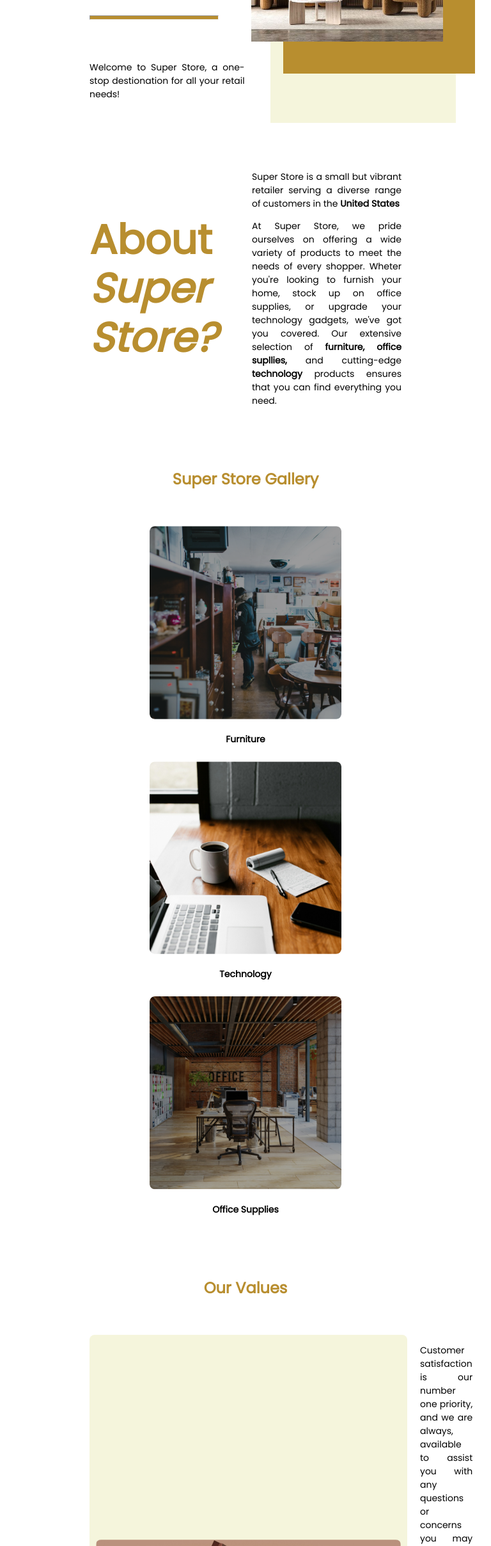
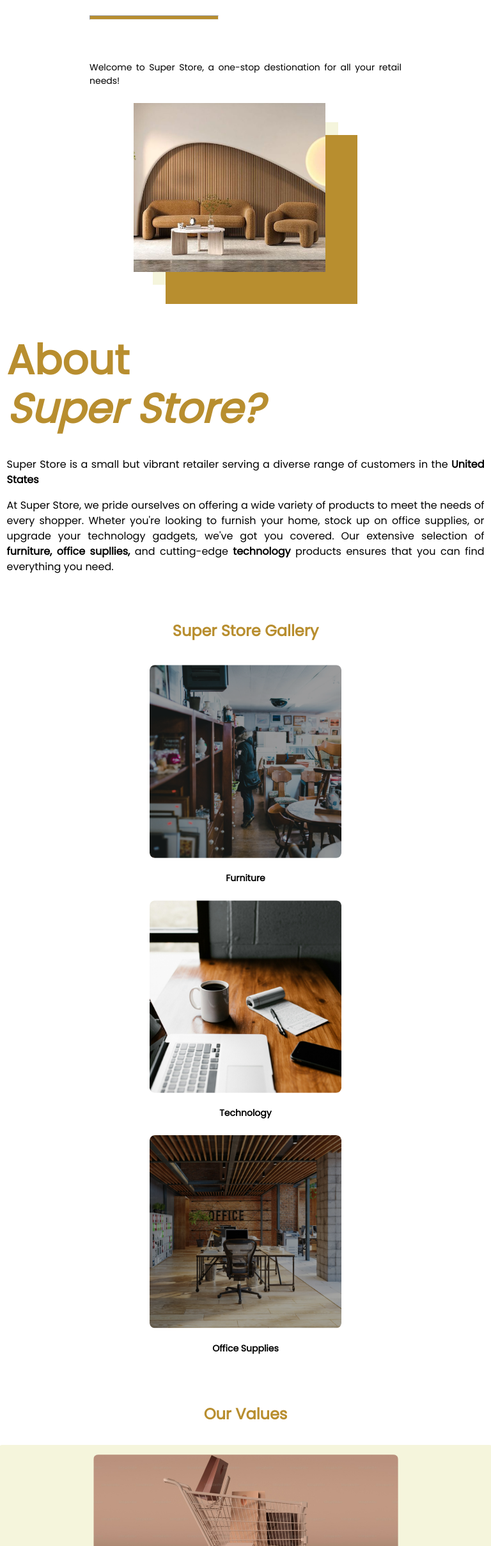
Before and after one commit to Kampus-Merdeka-Software-Engineering/km-feb24-balikpapan-14, a plain HTML site: page about.html in a window 768 px wide. Shown: the part 384-2800 px from the top of the page at 64% size. Drawn offline with Linux system fonts and the light colour scheme.

Commit message:
update responsive about

```diff
--- a/css/about.css
+++ b/css/about.css
@@ -11,6 +11,7 @@ header {
   width: 100vw;
   z-index: 100;
 }
+
 nav {
 
   background-color: rgb(255, 255, 255);
@@ -40,7 +41,7 @@ a:hover {
 }
 
 main {
-  margin:  88px 100px 0 100px;
+  margin: 88px 100px 0 100px;
 }
 
 footer {
@@ -299,12 +300,29 @@ p {
     margin: 0 auto;
   }
 
+  .big-title h1 {
+    padding-top: 20px;
+  }
+
   .title h2 {
     margin: 0 auto;
     text-align: center;
   }
 
-  .content {
+  .container .content div {
+    width: 200%;
+  }
+
+  .container .content div p {
+    font-size: 14px;
+    line-height: 1.4;
+    margin-bottom: 12px;
+    white-space: normal;
+    word-wrap: break-word;
+    width: 100%;
+  }
+
+  .container .content {
     display: flex;
     flex-direction: column;
     gap: 10px;
@@ -318,15 +336,16 @@ p {
     align-items: center;
     text-align: center;
     padding: 10px;
-    margin: 0 auto;
     background-color: beige;
     border-radius: 0.5rem;
+    max-width: 200%;
   }
 
   .content .content-image img {
     border-radius: 0.5rem;
-    max-width: 200%;
+    max-width: 100%;
   }
+
 }
 
 /* Mobile Styles */
@@ -477,6 +496,69 @@ p {
 
 }
 
+/* Tablet Styles */
+@media screen and (min-width: 601px) and (max-width: 900px) {
+  .container .content {
+    display: flex;
+    flex-direction: column;
+    margin: 0 auto;
+    padding: 15px;
+    align-items: center;
+  }
+
+  .hero-container {
+    display: flex;
+    flex-direction: column;
+    justify-content: center;
+    align-items: center;
+  }
+
+  .card-container {
+    align-items: center;
+    justify-content: center;
+    margin: 0 auto;
+  }
+
+  .big-title h1 {
+    padding-top: 25px;
+  }
+
+  .title h2 {
+    margin: 0 auto;
+    text-align: center;
+  }
+
+  .container .content div {
+    width: 150%;
+  }
+
+  .container .content div p {
+    font-size: 16px;
+    line-height: 1.5;
+    margin-bottom: 15px;
+    white-space: normal;
+    word-wrap: break-word;
+    width: 100%;
+  }
+
+  .content .content-image {
+    display: flex;
+    justify-content: center;
+    align-items: center;
+    text-align: center;
+    padding: 15px;
+    background-color: beige;
+    border-radius: 0.5rem;
+    max-width: 150%;
+  }
+
+  .content .content-image img {
+    border-radius: 0.5rem;
+    max-width: 100%;
+  }
+}
+
+
 /* Desktop Styles */
 @media (min-width: 1025px) {
 
```
Lines whose indentation alone changed are shown as unchanged.
